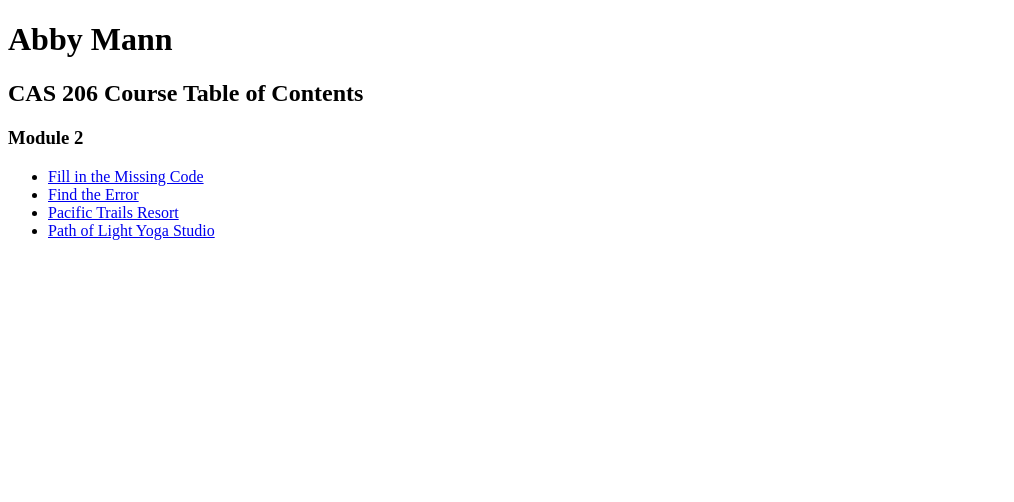
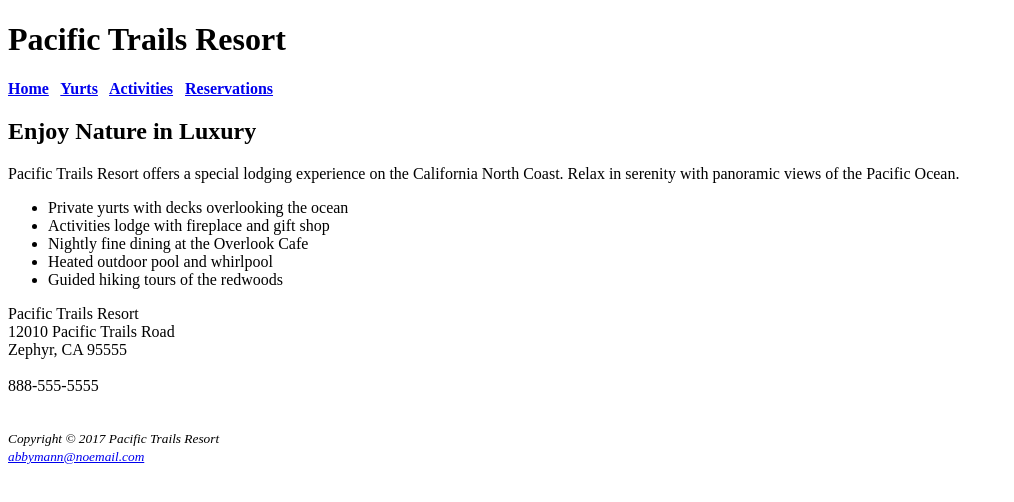
Before and after one commit to Kakabu/CAS206-Projects-Winter2017, a plain HTML site: page index.html in a window 1280 px wide. Shown: the whole page, without its empty margins (0-1014 px from the left). Drawn offline with Linux system fonts and the light colour scheme.

Commit message:
This is the initial commit of the "shells" of week 3

```diff
--- a/index.html
+++ b/index.html
@@ -1,28 +1,59 @@
 <!DOCTYPE html>
+
 <!--
-Assignment Name: Course Table of Contents Page
-File Name: index.html
-Date: 01/13/17
+Assignment Name: Main Index (Home Page) for Pacific Trails Resort Case File
+File Name: pacific_trails/index.html
+Date: 01/22/2017 & Corrected on 1/29/17
 Programmer: Abby Mann
 -->
+
 <html lang="en">
+
 <head>
-<title>Abby Mann, CAS 206 Index</title>
+  <title>Pacific Trails Resort</title>
+  <meta charset="utf-8">
 </head>
-<body>
-<h1>Abby Mann</h1>
-<h2>CAS 206 Course Table of Contents</h2>
 
-<!-- Copy this section each week. Modify the h3 and UL to match that modules work. Each Module will have an h3 heading and a UL list of SWS pages that were either modified or created in the assignment -->
+<!--I've only ever used body tags & I didn't think anything else would work in that tag "slot" so to speak, so when the chapter said to include a main tag, my brain just automatically assumed that meant the body tag -->
+<!--<body> -->
+<main>
+  <header>
+    <h1>Pacific Trails Resort</h1>
+    </header>
 
-<h3>Module 2</h3>
-    <ul>
-        <li><a href="https://sws.pcc.edu/student/CAS206_rocco.charamella_10647/abigailmann74/module2/pg65-2.html">Fill in the Missing Code</a></li>
-        <li><a href="https://sws.pcc.edu/student/CAS206_rocco.charamella_10647/abigailmann74/module2/pg65-3.html">Find the Error</a></li>
-        <li><a href="https://sws.pcc.edu/student/CAS206_rocco.charamella_10647/abigailmann74/module2/pacific_trails/index.html">Pacific Trails Resort</a></li>
-        <li><a href="https://sws.pcc.edu/student/CAS206_rocco.charamella_10647/abigailmann74/module2/yoga_studio/index.html">Path of Light Yoga Studio</a></li>
-    </ul> <!-- End of weekly module -->
-</body>
+  <nav>
+    <b><a href="https://sws.pcc.edu/student/CAS206_rocco.charamella_10647/abigailmann74/module2/pacific_trails/index.html">Home</a> &nbsp; <a href="https://sws.pcc.edu/student/CAS206_rocco.charamella_10647/abigailmann74/module2/pacific_trails/yurts.html">Yurts</a> &nbsp; <a href="https://sws.pcc.edu/student/CAS206_rocco.charamella_10647/abigailmann74/module2/pacific_trails/activities.html">Activities</a> &nbsp; <a href="https://sws.pcc.edu/student/CAS206_rocco.charamella_10647/abigailmann74/module2/pacific_trails/reservations.html">Reservations</a></b>
+  </nav>
+
+  <h2>Enjoy Nature in Luxury</h2>
+  <p>Pacific Trails Resort offers a special lodging experience on the California North Coast. Relax in serenity with panoramic views of the Pacific Ocean.</p>
+
+  <ul>
+    <li>Private yurts with decks overlooking the ocean</li>
+    <li>Activities lodge with fireplace and gift shop</li>
+    <li>Nightly fine dining at the Overlook Cafe</li>
+    <li>Heated outdoor pool and whirlpool</li>
+    <li>Guided hiking tours of the redwoods</li>
+  </ul>
+
+  <div>
+    <p>Pacific Trails Resort
+    <br>
+    12010 Pacific Trails Road
+    <br>
+    Zephyr, CA 95555
+    <br>
+    <br>
+    888-555-5555</p>
+  </div><!--I'm not understanding what the point of a div tag is...-->
+
+  <br>
+
+  <footer>
+    <small><i>Copyright © 2017 Pacific Trails Resort<br>
+    <a href="mailto:abbymann@noemail.com">abbymann@noemail.com</a></i></small>
+  </footer>
+</main>
+<!--</body>-->
+
 </html>
-
-<!-- https://sws.pcc.edu/student/CAS206_rocco.charamella_10647/abigailmann74/ is the name of my sws pathway for this file -->
```
Also changed, not shown: classes.html (added, +48 -0 lines), yurts.html (added, +47 -0 lines), developer_tools_edit.JPG (added).
